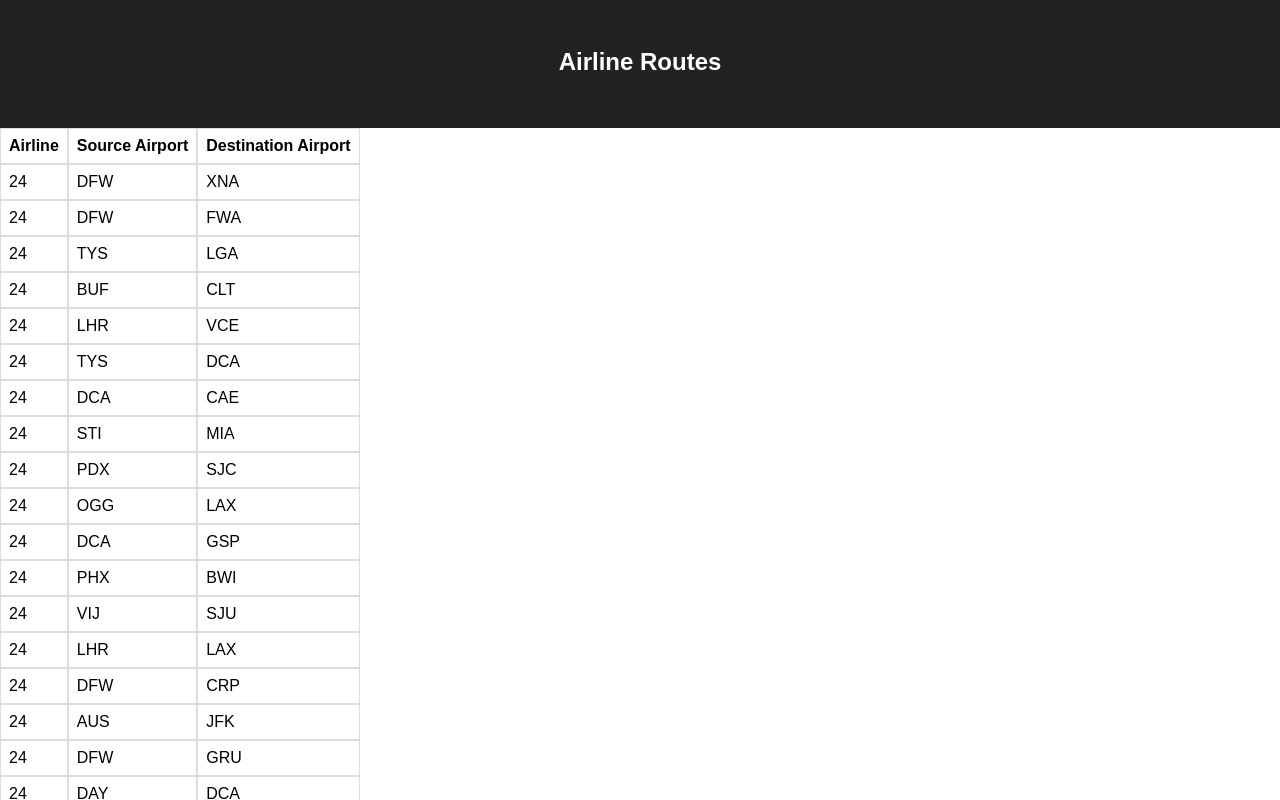
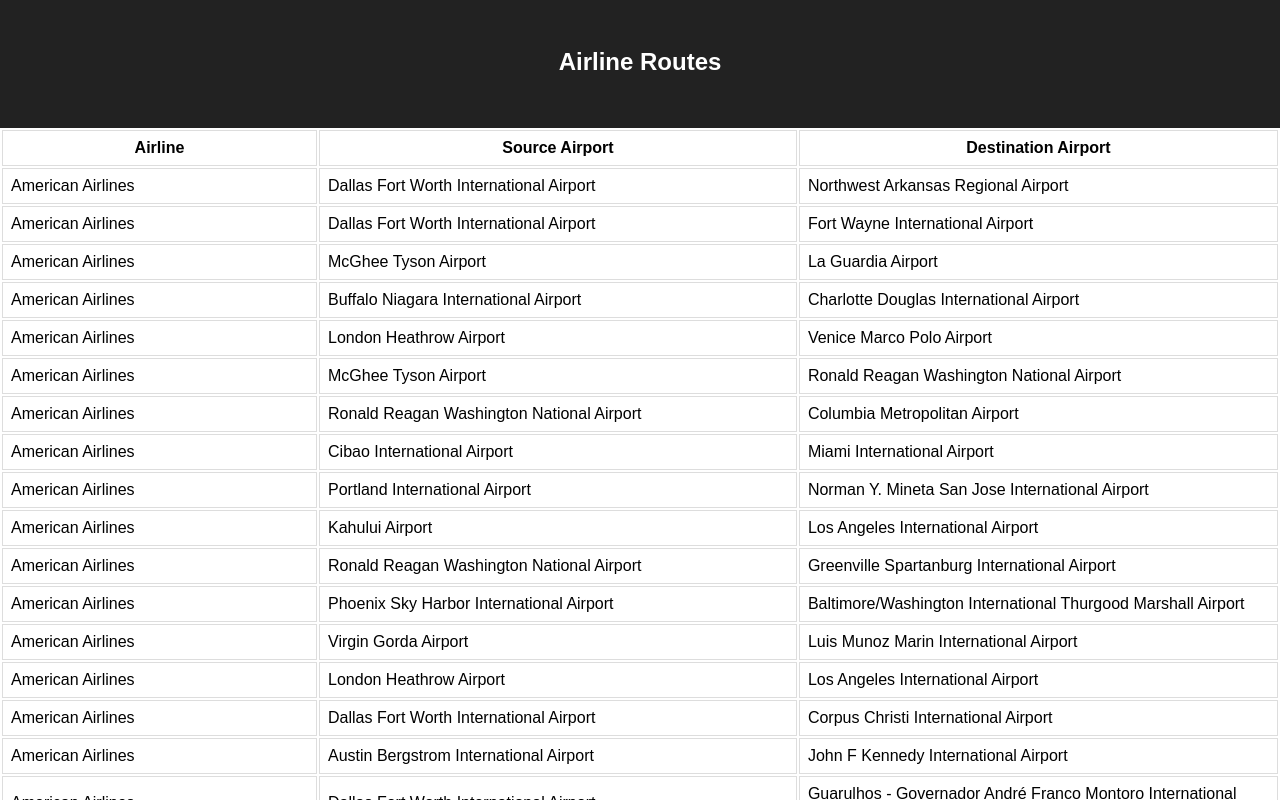
Before and after one commit to aryan-binazir/airline-routes, a React (Create React App) app: page / in a window 1280 px wide. Shown: the top 800 px of the page. Built offline with nearby package versions, Linux system fonts and the light colour scheme.

Commit message:
Add humanized values in table

```diff
--- a/src/Components/Table.jsx
+++ b/src/Components/Table.jsx
@@ -1,8 +1,9 @@
 import React from "react";
 
 const Table = ({ data }) => {
-
+  console.log(data)
   return (
+    <table>
       <tbody>
         <tr>
             <th>Airline</th>
@@ -10,13 +11,14 @@
             <th>Destination Airport</th>
         </tr>
         {data.routes.map((row, i) => (
-            <tr key={i}>
-                <td>{row.airline}</td>
-                <td>{row.src}</td>
-                <td>{row.dest}</td>
-            </tr>
+          <tr key={i}>
+              <td>{data.getAirlineById(row.airline)}</td>
+              <td>{data.getAirportByCode(row.src)}</td>
+              <td>{data.getAirportByCode(row.dest)}</td>
+          </tr>
         ))}
-    </tbody>
+      </tbody>
+    </table>
   )
 }
 
--- a/src/data.js
+++ b/src/data.js
@@ -1395,4 +1395,14 @@
 
 ];
 
-export default {routes, airlines, airports};
+const getAirlineById = (id) => {
+  const airline = airlines.find(airline => airline.id === id);
+  return airline.name;
+}
+
+const getAirportByCode = (code) => {
+  const airport = airports.find(airport => airport.code === code);
+  return airport.name;
+}
+
+export default { routes, airlines, airports, getAirlineById, getAirportByCode };
```
